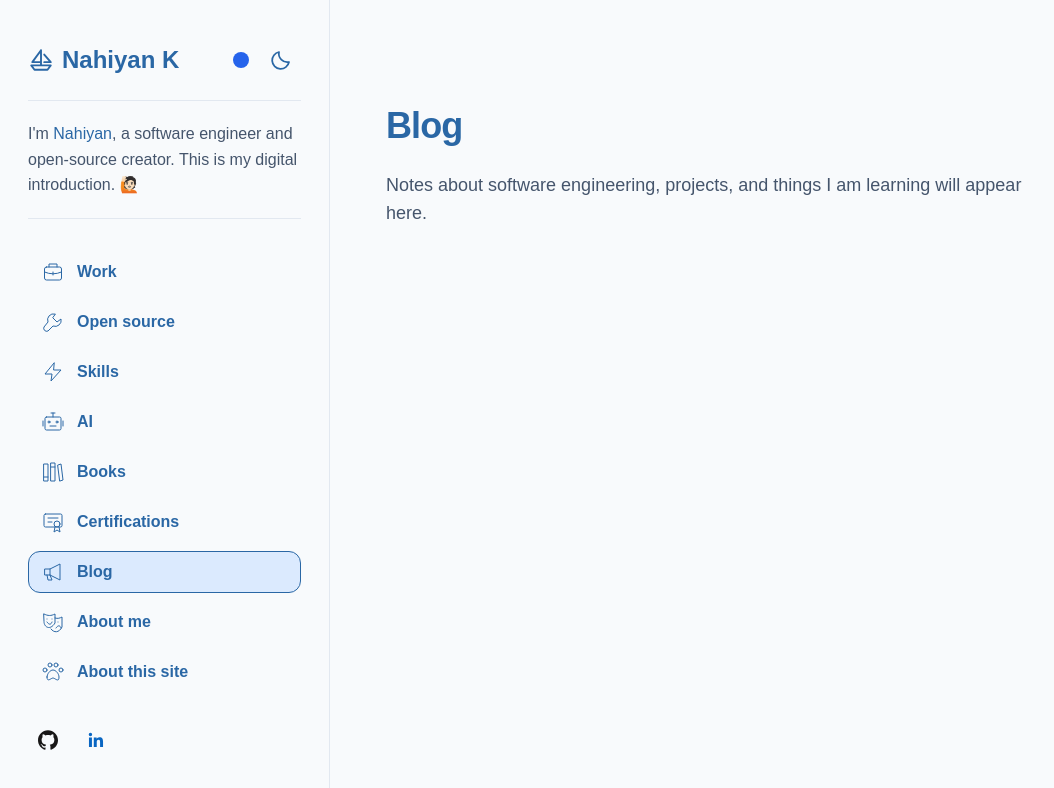
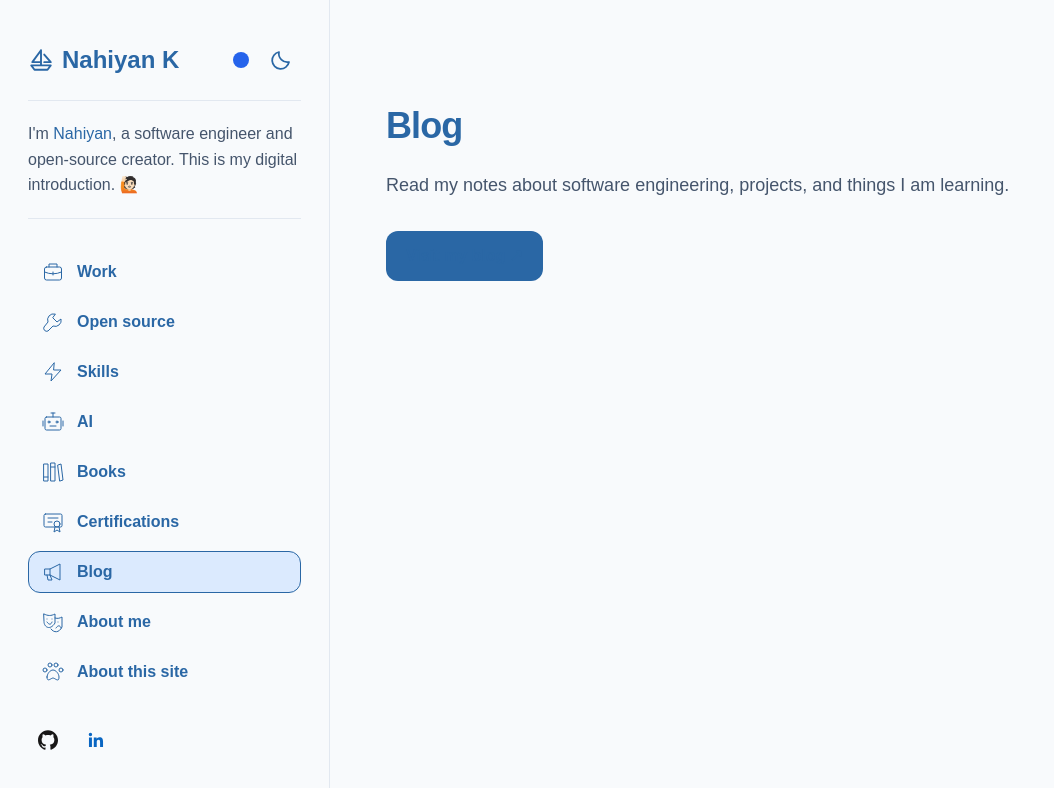
Before and after one commit to ayonious/oyon-portfolio, a Next.js app: page /blog in a window 1280 px wide. Shown: the top 788 px of the page, without its empty margins (0-1054 px from the left). Built offline with nearby package versions, Linux system fonts and the light colour scheme.

Commit message:
feat: link portfolio to personal blog

```diff
--- a/app/blog/page.tsx
+++ b/app/blog/page.tsx
@@ -9,6 +9,14 @@ export default function BlogPage() {
       <p className="mt-6 text-lg text-slate-600 dark:text-slate-300">
         {pageContent.blog.introduction}
       </p>
+      <a
+        href={pageContent.blog.url}
+        target="_blank"
+        rel="noreferrer"
+        className="mt-8 inline-flex rounded-xl bg-[var(--accent)] px-5 py-3 font-semibold text-white no-underline transition-opacity hover:opacity-85"
+      >
+        {pageContent.blog.linkLabel}
+      </a>
     </section>
   );
 }
--- a/config/siteContent.ts
+++ b/config/siteContent.ts
@@ -166,7 +166,9 @@ export const pageContent = {
   blog: {
     title: "Blog",
     introduction:
-      "Notes about software engineering, projects, and things I am learning will appear here.",
+      "Read my notes about software engineering, projects, and things I am learning.",
+    linkLabel: "Visit my blog ↗",
+    url: "https://that-it-guy.netlify.app",
   },
   contact: {
     title: "Contact",
```
